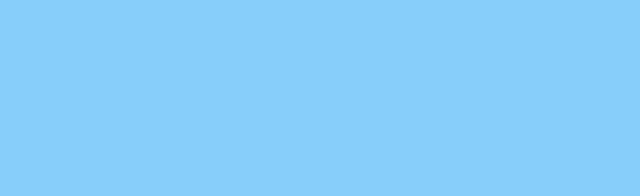
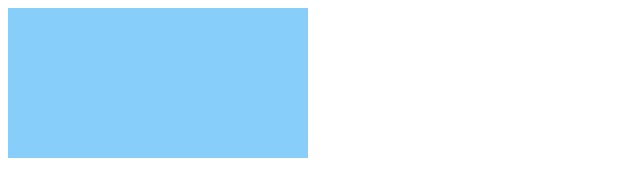
Before and after one commit to Anjana-arun/Beanie_Rain, a plain HTML site: page index.html in a window 1280 px wide. Shown: the whole page, without its empty margins (0-640 px from the left). Drawn offline with Linux system fonts and the light colour scheme.

Commit message:
Add canvas for background and game  -Modify bacground to inside canvas

```diff
--- a/css/main.css
+++ b/css/main.css
@@ -1,4 +1,4 @@
-body{
+#game_bg {
 
 background-color: #87cefa;
 
--- a/index.html
+++ b/index.html
@@ -6,6 +6,8 @@
 	<link rel="stylesheet" href="css/main.css">
 </head>
 <body>
+	<canvas id="game_bg"></canvas>
+    <canvas id="game_main"></canvas>
 
 </body>
 </html>
```
